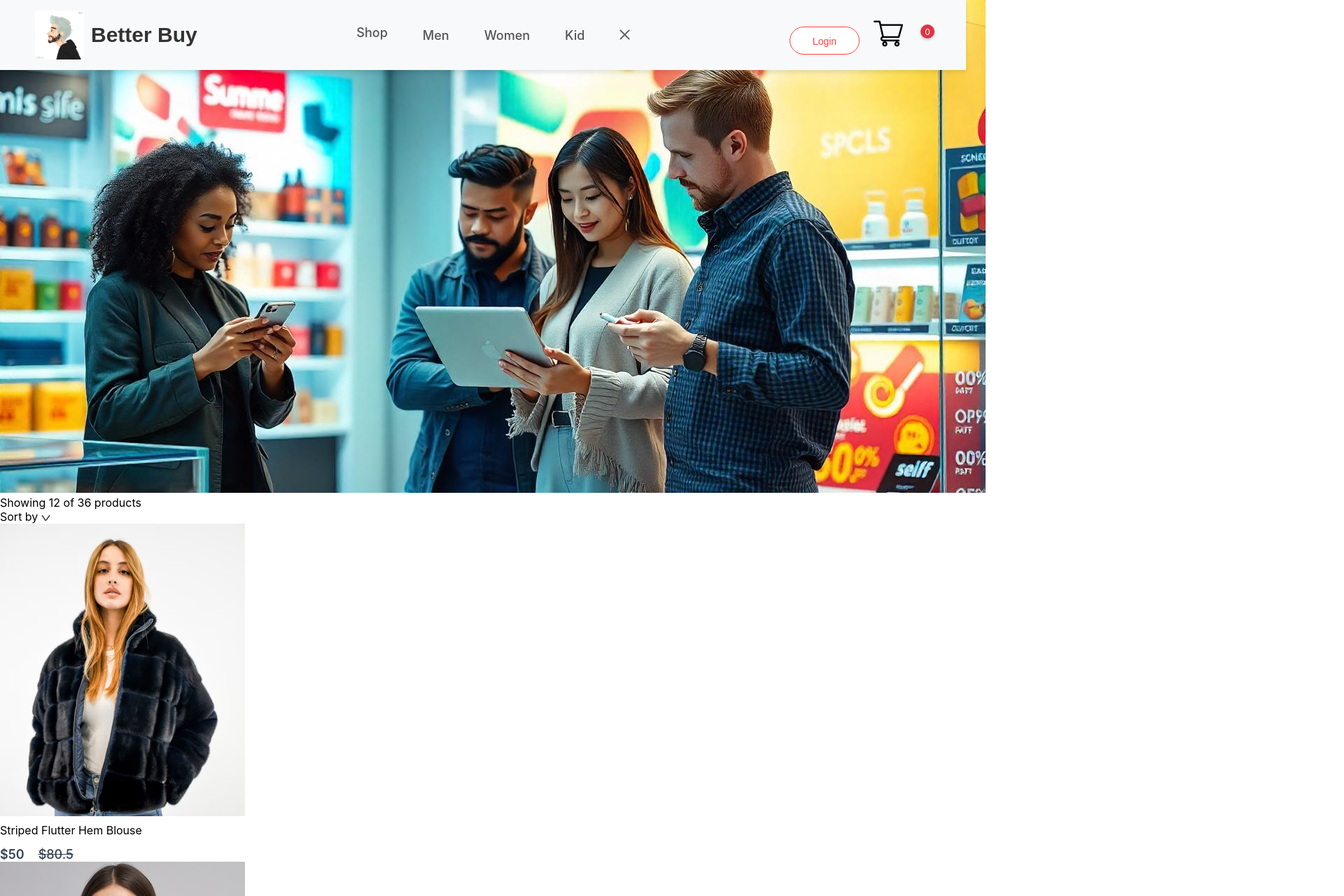
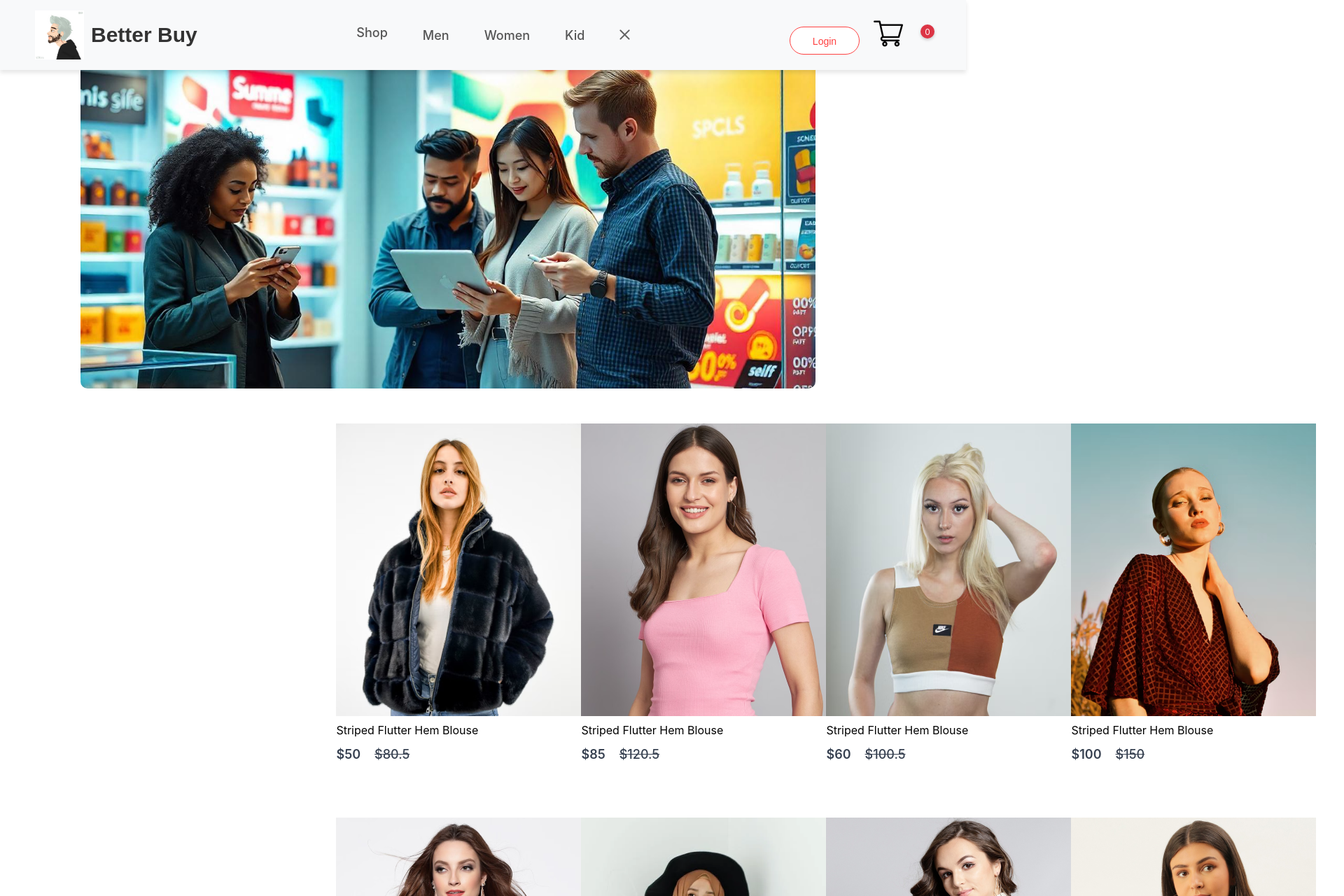
Before and after one commit to Bineshhhhh/e-commerce, a React (Create React App) app: page /women in a window 1280 px wide. Shown: the top 1280 px of the page at 70% size, 1920 px wide, since content can reach past the window. Built offline with nearby package versions, Linux system fonts and the light colour scheme.

Commit message:
category fixed

```diff
--- a/src/pages/CSS/ShopCategory.css
+++ b/src/pages/CSS/ShopCategory.css
@@ -0,0 +1,45 @@
+.shopcategory-banner {
+    display: block;
+    margin: 30px auto;
+    width: 82%;
+    max-width: 1200px;
+    border-radius: 10px;
+}
+
+.shopcategory-indexSort {
+    display: flex;
+    margin: 0px 170px;
+    justify-content: space-between;
+    align-items: center;
+}
+
+.shopcategory-sort {
+    padding: 10px 20px;
+    border-radius: 40px;
+    border: 1px solid #888;
+}
+
+.shopcategory-indexSort s span {
+    font-weight: 600;
+}
+
+.shopcategory-products {
+    margin: 20px 170px;
+    display: grid;
+    grid-template-columns: 1fr 1fr 1fr 1fr;
+    row-gap: 80px;
+}
+
+.shopcategory-loadmore {
+    display: flex;
+    justify-content: center;
+    align-items: center;
+    margin: 150px 0px;
+    width: 233px;
+    height: 69px;
+    border-radius: 75px;
+    background: #ededed;
+    color: #787878;
+    font-size: 18px;
+    font-weight: 600;
+}
--- a/src/pages/ShopCategory.jsx
+++ b/src/pages/ShopCategory.jsx
@@ -7,11 +7,9 @@ import Item from '../components/Items/Item'
 const ShopCategory = (props) => {
     const {all_product} = useContext(ShopContext);
 
-    console.log("Banner URL:", props.banner); //Debuggung banner prop
-
   return (
     <div className='shop-category'>
-      <img className='shop-category-banner' src={props.banner} alt="" />
+      <img className='shopcategory-banner' src={props.banner} alt="" />
       <div className="shopcategory-indexSort">
         <p>
             <span>Showing 12</span> of 36 products
@@ -28,7 +26,9 @@ const ShopCategory = (props) => {
                     return null;
                 }
             })}
-
+        </div>
+        <div className="shopcategory-loadmore">
+          Explore More
         </div>
       </div>
     </div>
```
